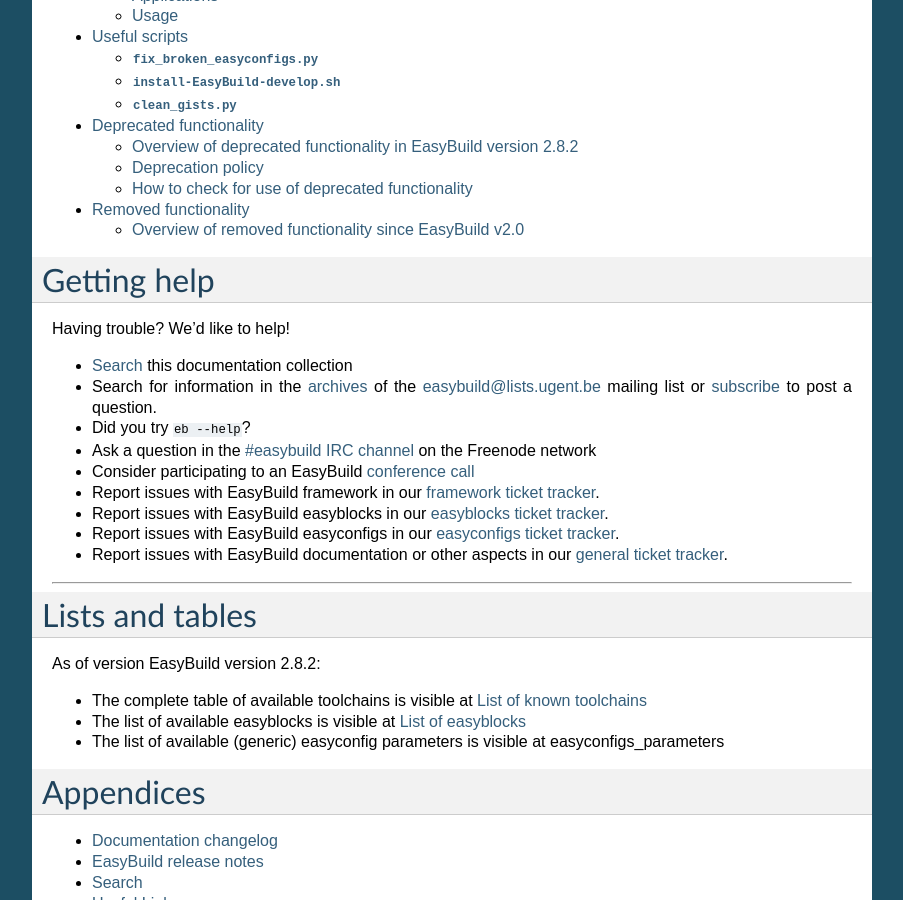
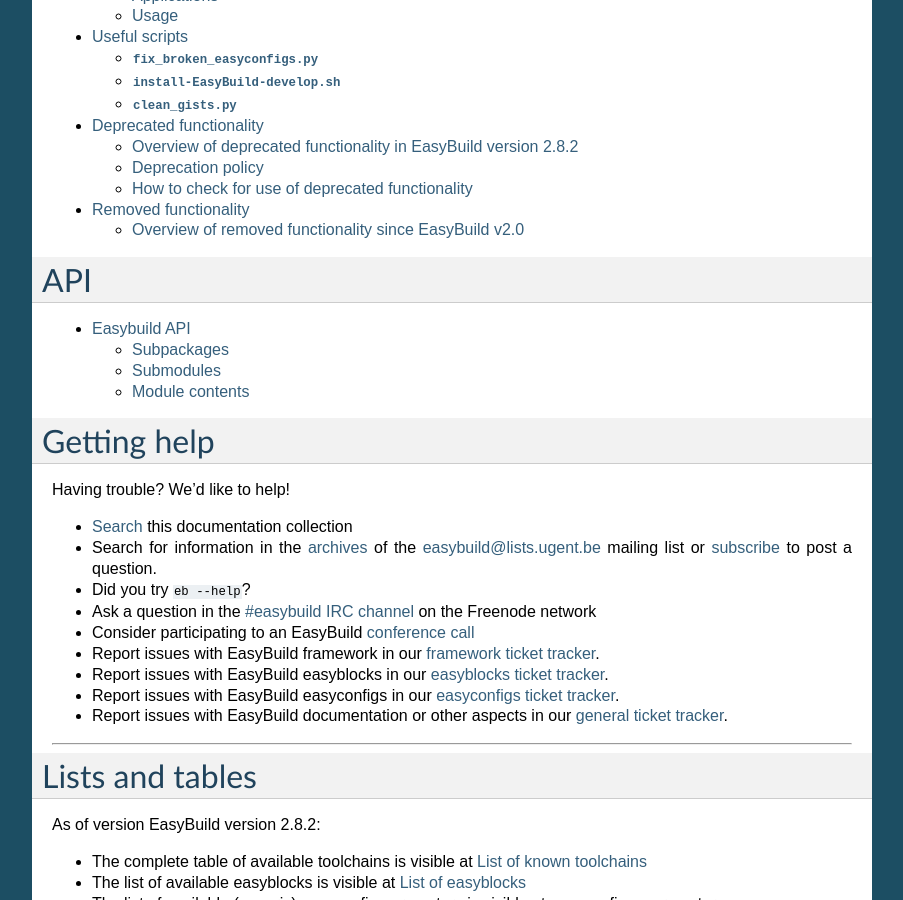
Before and after one commit to easybuilders/easybuild, a Sphinx documentation site: the page built from docs/index.rst, in a window 1280 px wide and 900 px high, scrolled down 4451 px. Shown: the whole window, without its empty margins (198-1101 px from the left). Built offline with Sphinx 7.4.7, drawn with Linux system fonts in a browser that asks for light colours.

Commit message:
add API to index page

```diff
--- a/docs/index.rst
+++ b/docs/index.rst
@@ -78,6 +78,16 @@
     Deprecated-functionality
     Removed-functionality
 
+API
+===
+
+.. toctree::
+    :glob:
+    :maxdepth: 2
+
+    Easybuild API <api/easybuild>
+
+
 Getting help
 ============
 
```
